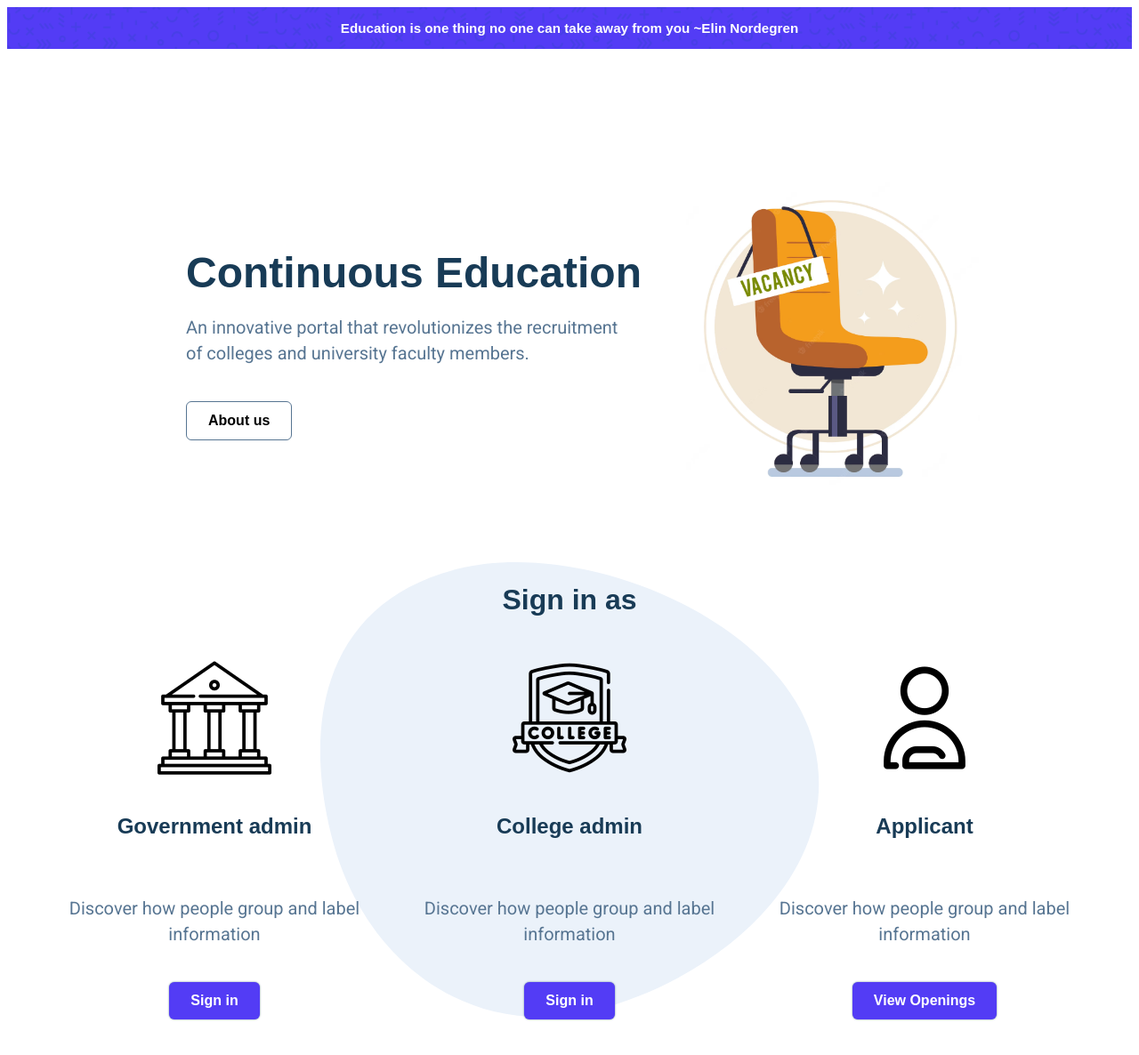
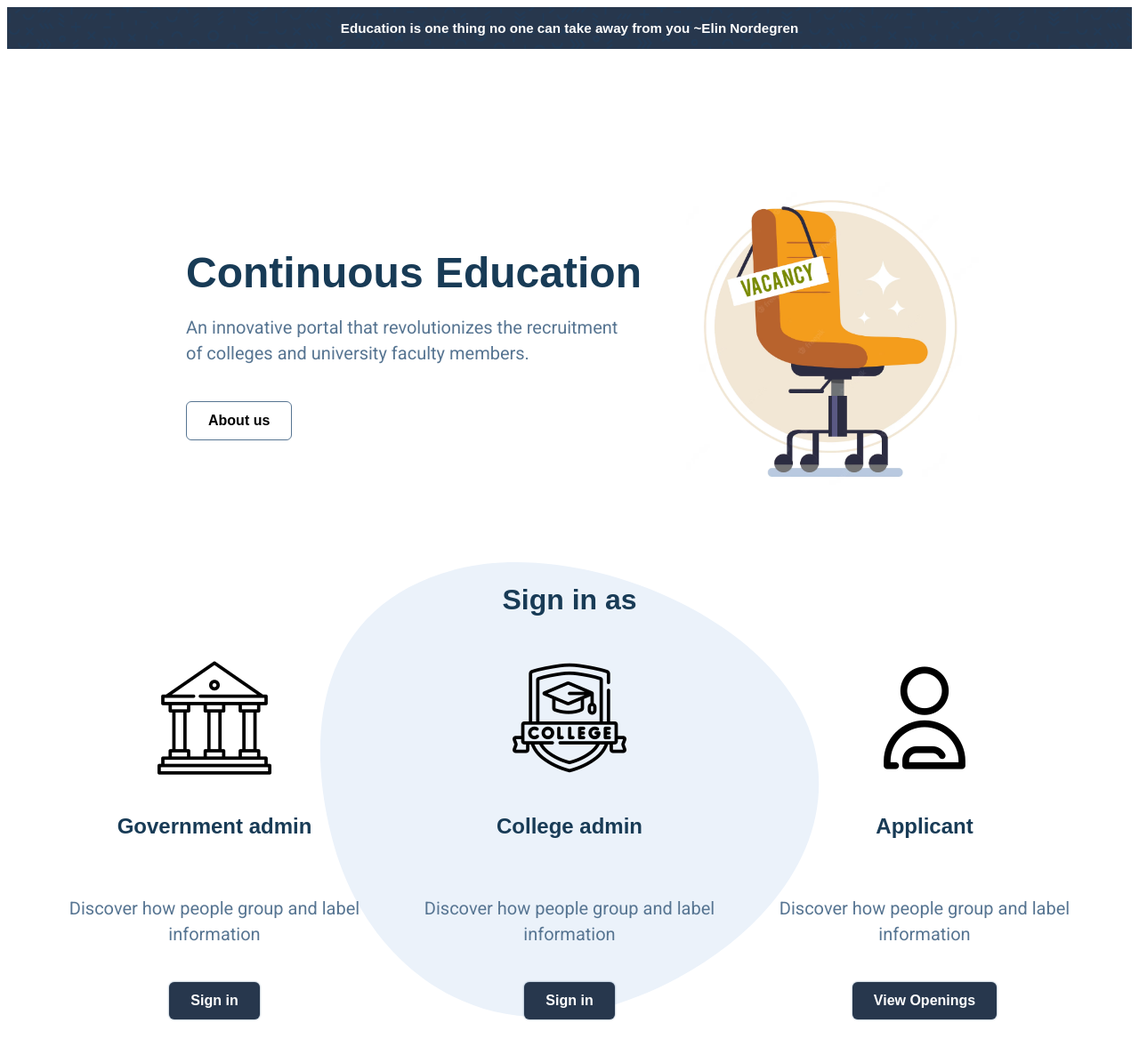
Before and after one commit to roshni226/faculty-forecast, a plain HTML site: page FRONTEND/index.html in a window 1280 px wide. Shown: the whole page at 89% size. Drawn offline with Linux system fonts and the light colour scheme; files whose address does not match are found by name.

Commit message:
changed accent color

```diff
--- a/FRONTEND/style.css
+++ b/FRONTEND/style.css
@@ -8,7 +8,7 @@
 :root {
     --primary-text-color: #183b56;
     --secondary-text-color: #577592;
-    --accent-color: #533CF5;
+    --accent-color: #27374D;
     --accent-color-dark: #7E7E7E;
     --padding-inline-section: 20px;
 }
@@ -147,7 +147,7 @@ ul {
 }
 
 .top-banner {
-    background-color: #533CF5;
+    background-color: #27374D;
     background-image: url('./assets/asset 32.png');
     background-size: 300px;
     margin-bottom: 100px;
```
